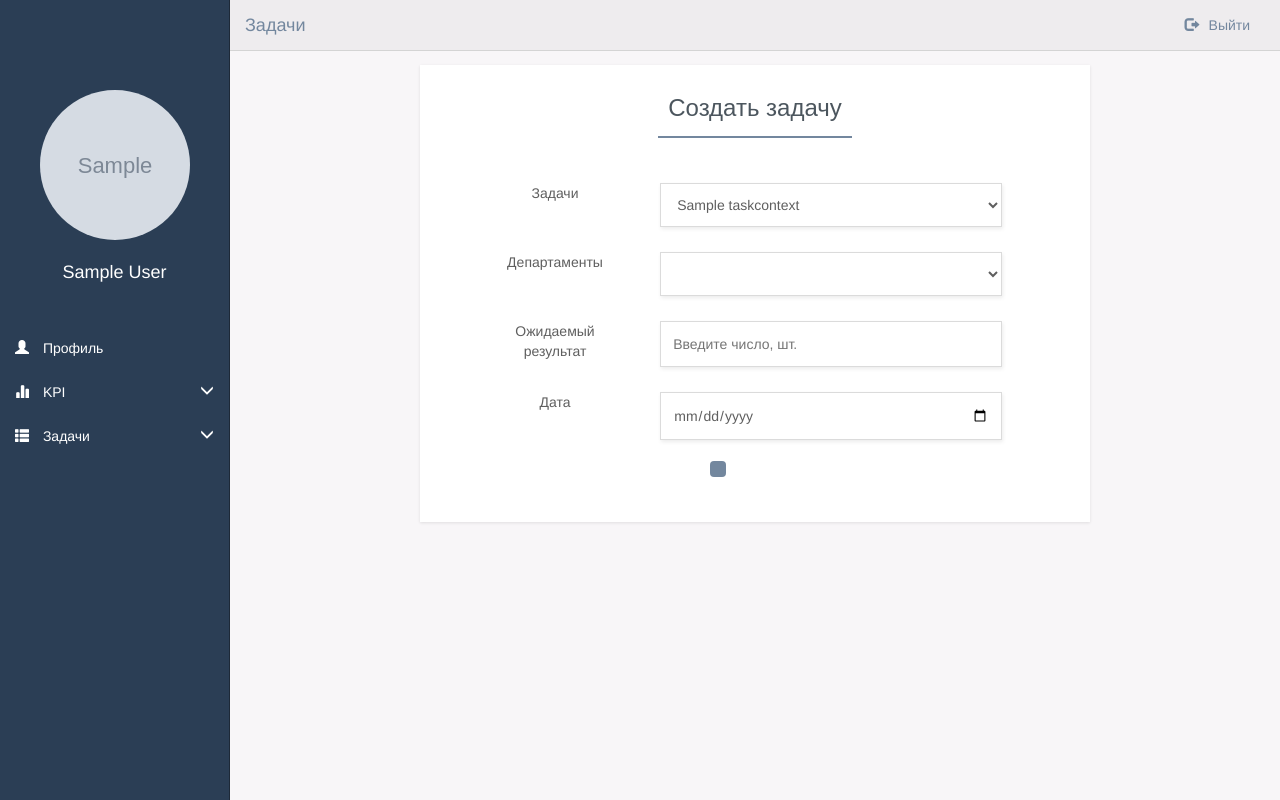
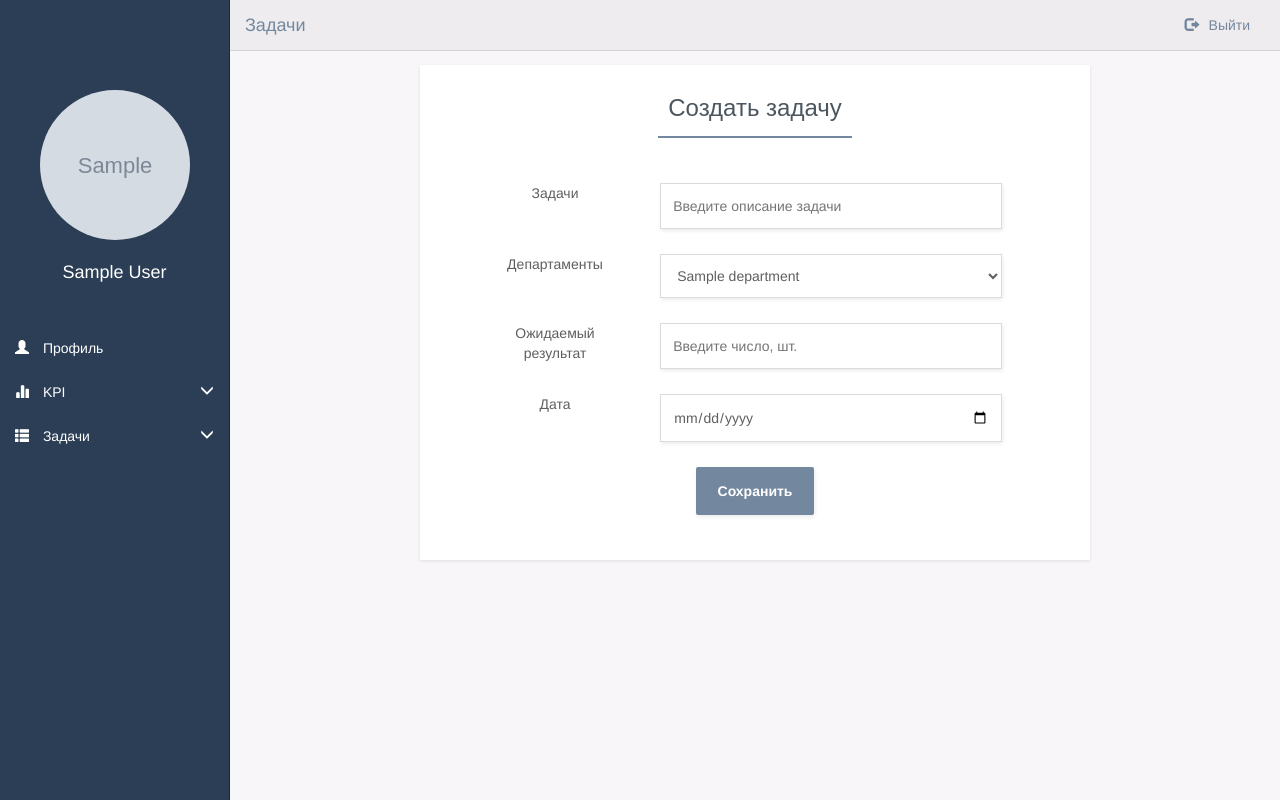
Before and after one commit to BulatGin/KPI, a Django app: page /tasks/create in a window 1280 px wide. Run offline with Django 3.2, Linux system fonts and the light colour scheme; a user stored in the database is signed in; tables that the repository leaves empty hold one stand-in row (values such as "Sample post"); grey boxes marked "Sample" are stand-in pictures; lists and menus that the app fills with data are empty; some libraries are stand-ins or nearby versions.

Commit message:
все работает (почти)

```diff
--- a/KPITest/templates/KPITest/create-task.html
+++ b/KPITest/templates/KPITest/create-task.html
@@ -3,7 +3,7 @@
  {% block title%}Задачи{% endblock%}
  {% block content %}
 <div class="container">
-	<form class="form-basic" method="post" action="#">{% csrf_token %}
+	<form class="form-basic" method="post" action="">{% csrf_token %}
         {{ form.non_field_errors }}
 		<div class="form-title-row">
 		    <h1>Создать задачу</h1>
@@ -11,12 +11,8 @@
 		<div class="row">
             <label>
                 <div class="col-lg-3 col-md-3"><div class="description">Задачи</div></div>
-                <div class="col-lg-9 col-md-9"><select name ="task" required>>
-            {% for tc in tcs  %}
-                <option value="{{ tc.id }}">{{ tc.name }}</option>
-            {% endfor %}
-                    <!-- <optionvalue="">Выберите задачу</option>-->
-                </select></div>
+                <!-- ДИЛЯРА, ПОСМОТРИ МЕНЯ ПОЖАЛУЙСТА, Я ТАК ПЛОХ, ААААА!!!1!-->
+                <div class="col-lg-9 col-md-9"><input type="text" name="context" placeholder="Введите описание задачи" required></div>
             </label>
         </div>
 
@@ -58,7 +54,7 @@
             <!-- Пофиксить кнопочку-->
 
 
-            <a role="button" type="submit" class="send btn btn-primary"><a href="">Сохранить</a></a>
+            <button type="submit" class="send"><a href="">Сохранить</a></button>
 		</div>
 
 	</form>
--- a/KPITest/views.py
+++ b/KPITest/views.py
@@ -1,7 +1,7 @@
 from django.contrib.auth import logout
 from django.contrib.auth.decorators import login_required
 from django.contrib.auth.models import User
-from django.http import HttpResponseForbidden, HttpResponseRedirect
+from django.http import HttpResponseForbidden, HttpResponseRedirect, HttpResponse
 from django.shortcuts import render, get_object_or_404, redirect
 from django.urls import reverse
 
@@ -110,19 +110,27 @@ def create_task(request):
     if request.method == 'POST':
         count = request.POST['count']
         date = request.POST['date']
-        task = request.POST['task']
-        context = TaskContext.objects.get(pk=task)
+        context__data = request.POST['context']
+
+        context = TaskContext.objects.create(
+            name=context__data,
+        )
+
+        dep_id = request.POST['department']
+        department = Department.objects.get(id=dep_id)
 
         new_task = Task.objects.create(
             description=context.name,
             context=context,
             count=count,
             date=date,
-            employee=request.user.employee
+            department=department,
         )
+
         return redirect('tasks')
     else:
-        return render(request, 'KPITest/create-task.html', {"tcs": TaskContext.objects.all()})
+        # return HttpResponse("shit")
+        return render(request, 'KPITest/create-task.html', {"deps": Department.objects.all()})
 
 
 @login_required
@@ -145,7 +153,6 @@ def execute_task(request, task_id):
             file=post_file,
             owner=report,
         )
-
         return redirect('tasks')
 
     else:
```
